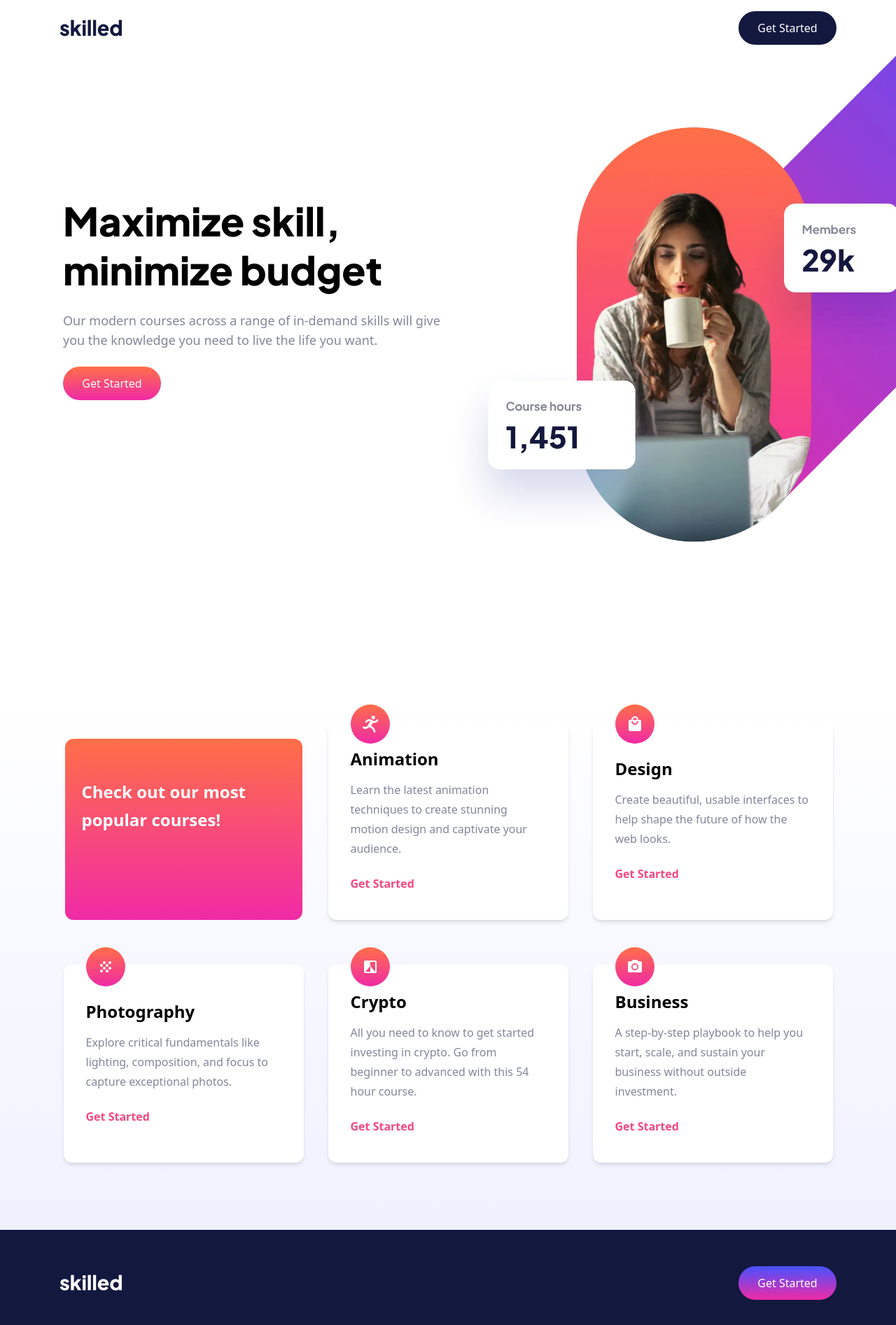
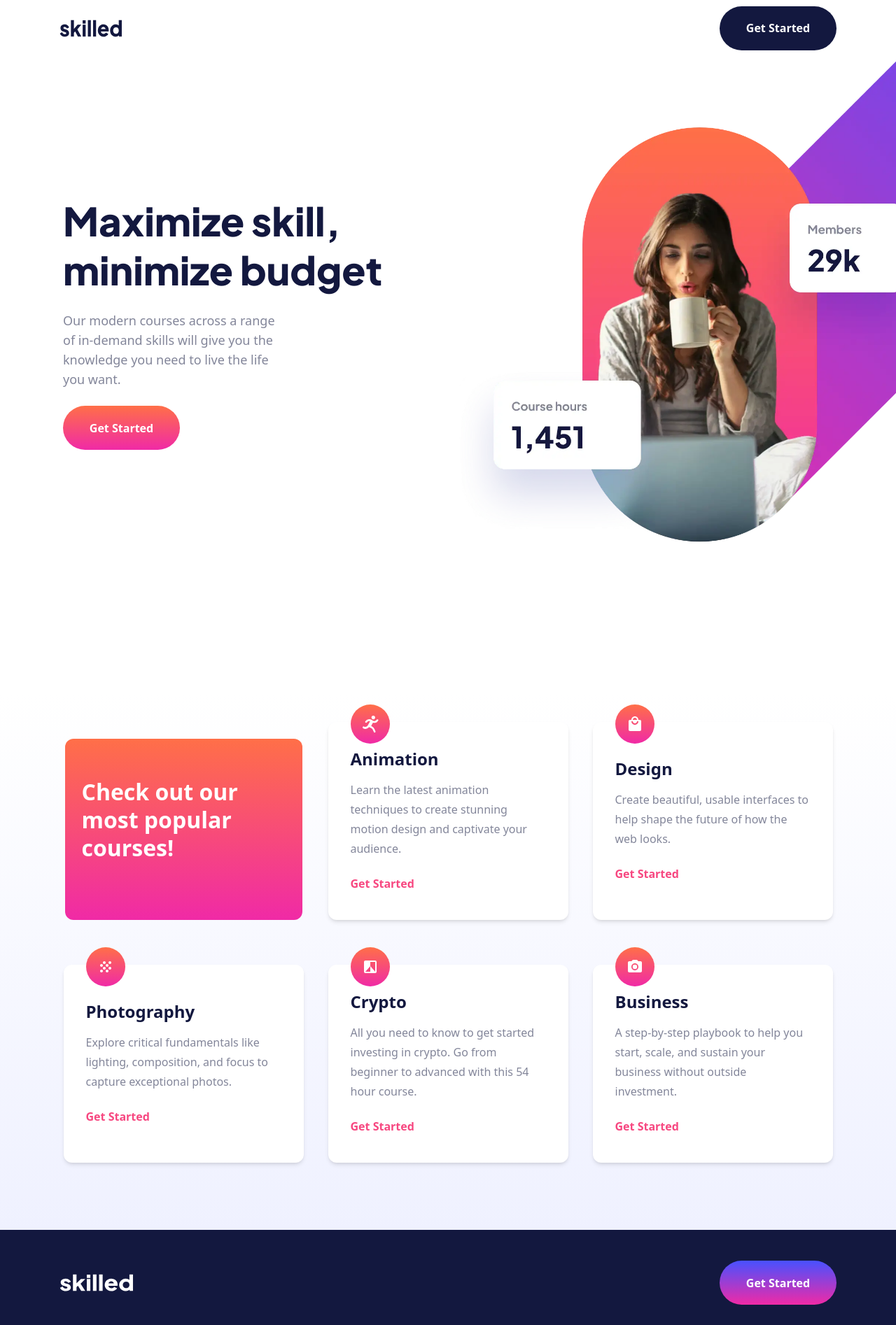
Before and after one commit to reactaleks/skilled-elearning-landing-page-nextjs, a Next.js app: page / in a window 1280 px wide. Shown: the whole page at 70% size. Built offline with nearby package versions, Linux system fonts and the light colour scheme.

Commit message:
Final tweaks to match design

```diff
--- a/components/ButtonComponent.tsx
+++ b/components/ButtonComponent.tsx
@@ -7,15 +7,15 @@ export default function ButtonComponent({buttonType}:Props) {
 
     if(buttonType === 'nav') {
         return (
-            <button className="h-[48px] w-[140px] bg-dark-blue text-white rounded-full hover:bg-light-blue">Get Started</button>
+            <button className="h-[48px] w-[140px] md:h-[58px] md:w-[167px] xl:h-[63px] xl:w-[167px] bg-dark-blue text-white rounded-full hover:bg-light-blue font-bold">Get Started</button>
         )
     } else if(buttonType === 'hero') {
         return (
-            <button className="h-[48px] w-[140px] bg-gradient-to-t from-gradient-pink to-gradient-orange rounded-full text-white hover:saturate-50 hover:brightness-125">Get Started</button>
+            <button className="h-[48px] w-[140px] md:h-[58px] md:w-[167px] xl:h-[63px] xl:w-[167px] bg-gradient-to-t from-gradient-pink to-gradient-orange rounded-full text-white hover:saturate-50 hover:brightness-125 font-bold">Get Started</button>
         )
     } else {
         return (
-            <button className="h-[48px] w-[140px] bg-gradient-to-t from-gradient-pink to-gradient-blue rounded-full text-white hover:saturate-50 hover:brightness-125">Get Started</button>
+            <button className="h-[48px] w-[140px] md:h-[58px] md:w-[167px] xl:h-[63px] xl:w-[167px] bg-gradient-to-t from-gradient-pink to-gradient-blue rounded-full text-white hover:saturate-50 hover:brightness-125 font-bold">Get Started</button>
         )
     }
 
--- a/components/CallToActionComponent.tsx
+++ b/components/CallToActionComponent.tsx
@@ -7,7 +7,7 @@ export default function CallToActionComponent({callToActionText}:Props) {
         return (
             <div className="flex md:pt-14 mx-auto w-[343px] h-[120px] text-white bg-gradient-to-t from-gradient-pink to-gradient-orange p-6 rounded-xl
             md:h-[259px] md:w-[339px] md:mt-16">
-                <h2 className="text-[24px] font-bold leading-headingm">Check out our most popular courses!</h2>
+                <h2 className="text-headings leading-headings xl:text-headingm font-bold xl:leading-headingm xl:max-w-[20vw]">Check out our most popular courses!</h2>
             </div>
         )
 
--- a/components/FeatureComponent.tsx
+++ b/components/FeatureComponent.tsx
@@ -17,7 +17,7 @@ export default function FeatureComponent({
         <Image width={56} height={56} src={featureImage} alt="Feature Logo" />
       </div>
       <div className="">
-        <h3 className="text-headings font-bold leading-headings">{featureTitle}</h3>
+        <h3 className="text-headings font-bold leading-headings text-dark-blue">{featureTitle}</h3>
         <p className="text-main text-gray mt-4 leading-main">{featureText}</p>
         <div className="text-dark-pink mt-6 font-bold text-main hover:text-opacity-50">Get Started</div>
       </div>
--- a/components/FeatureSectionComponent.tsx
+++ b/components/FeatureSectionComponent.tsx
@@ -14,7 +14,7 @@ export default function FeatureSectionComponent() {
     >
       <div className="md:grid md:grid-cols-2
         md:w-[689px] md:mx-auto
-        xl:grid-cols-3 xl:w-[1110px] xl:mx-auto lg:gap-6 md:gap-2">
+        xl:grid-cols-3 xl:w-[1110px] xl:mx-auto lg:gap-6 md:gap-4 ">
         <CallToActionComponent callToActionText="Check out our most popular courses!" />
         <FeatureComponent
           featureImage={iconAnimation}
--- a/components/HeroComponent.tsx
+++ b/components/HeroComponent.tsx
@@ -7,18 +7,22 @@ export default function HeroComponent() {
     <div className="">
       <NavComponent />
       <div className="lg:mx-auto md:overflow-hidden md:grid md:grid-cols-2 ">
-        <div className="flex flex-col px-4 md:px-0 pt-16 md:pt-0 mx-auto
+        <div
+          className="flex flex-col px-4 md:px-0 pt-16 md:pt-0 mx-auto
         max-w-[375px] md:max-w-[344.5px] xl:max-w-[550px]
-        md:mx-0 md:ml-auto justify-center md:justify-start md:mt-32 lg:mt-48 xl:mt-64">
-          <h1 className="text-headingl leading-headingl xl:text-headingxl xl:leading-headingxl font-jakarta font-extrabold mt-6">
-            Maximize skill, minimize budget
-          </h1>
-          <p className="mt-6 text-mainm text-gray leading-main">
-            Our modern courses across a range of in-demand skills will give you
-            the knowledge you need to live the life you want.
-          </p>
-          <div className="mt-6">
-            <ButtonComponent buttonType="hero" />
+        md:mx-0 md:ml-auto justify-center md:justify-start md:mt-32 lg:mt-48 xl:mt-64"
+        >
+          <div className="">
+            <h1 className="text-headingl leading-headingl xl:text-headingxl xl:leading-headingxl font-jakarta font-extrabold mt-6 text-dark-blue">
+              Maximize skill, minimize budget
+            </h1>
+            <p className="mt-6 text-mainm text-gray leading-main xl:max-w-[25vw] 4k:max-w-[15vw]">
+              Our modern courses across a range of in-demand skills will give
+              you the knowledge you need to live the life you want.
+            </p>
+            <div className="mt-6">
+              <ButtonComponent buttonType="hero" />
+            </div>
           </div>
         </div>
         <div className="flex justify-center xl:justify-end 4k:justify-start">
--- a/components/HeroImageComponent.tsx
+++ b/components/HeroImageComponent.tsx
@@ -7,6 +7,7 @@ export default function HeroImageComponent() {
         bg-no-repeat
         bg-hero-image-mobile h-[400px] w-[400px]
         md:bg-hero-image-tablet md:h-[640.71px] md:w-[640px]
+        md:ml-2
         xl:bg-hero-image-desktop lg:h-[991.63px] lg:w-[936.92px]
         4k:w-[1409px] 4k:max-h-[991.63px]
         bg-cover bg-center
--- a/components/LogoComponent.tsx
+++ b/components/LogoComponent.tsx
@@ -4,18 +4,15 @@ import companyLogoLight from '../public/assets/logo-light.svg'
 
 interface Props {
     logotype:string;
-    logoHeight:number;
-    logoWidth:number;
 }
 
-export default function LogoComponent({logotype, logoHeight, logoWidth}:Props) {
+export default function LogoComponent({logotype}:Props) {
 
     if(logotype === 'dark') {
         return (
             <div>
                  <Image
-                    width={logoWidth}
-                    height={logoHeight}
+                    className="w-[89px] h-[25px] xl:w- [105px] xl:h-[25px]"
                     src={companyLogoDark}
                     alt='Company logo'
                  />
@@ -25,8 +22,7 @@ export default function LogoComponent({logotype, logoHeight, logoWidth}:Props) {
         return (
             <div>
                  <Image
-                    width={logoWidth}
-                    height={logoHeight}
+                    className="w-[89px] h-[25px] xl:w-[105px] xl:h-[25px]"
                     src={companyLogoLight}
                     alt='Company logo'
                  />
--- a/components/NavComponent.tsx
+++ b/components/NavComponent.tsx
@@ -6,7 +6,7 @@ export default function NavComponent() {
     <nav className="flex w-full justify-center absolute ">
       <div className="flex flex-row justify-between items-center w-[343px] h-[48px] mt-4
       md:w-[689px] xl:w-[1110px]">
-        <LogoComponent logotype="dark" logoWidth={89} logoHeight={35} />
+        <LogoComponent logotype="dark"  />
         <ButtonComponent buttonType="nav" />
       </div>
     </nav>
```
